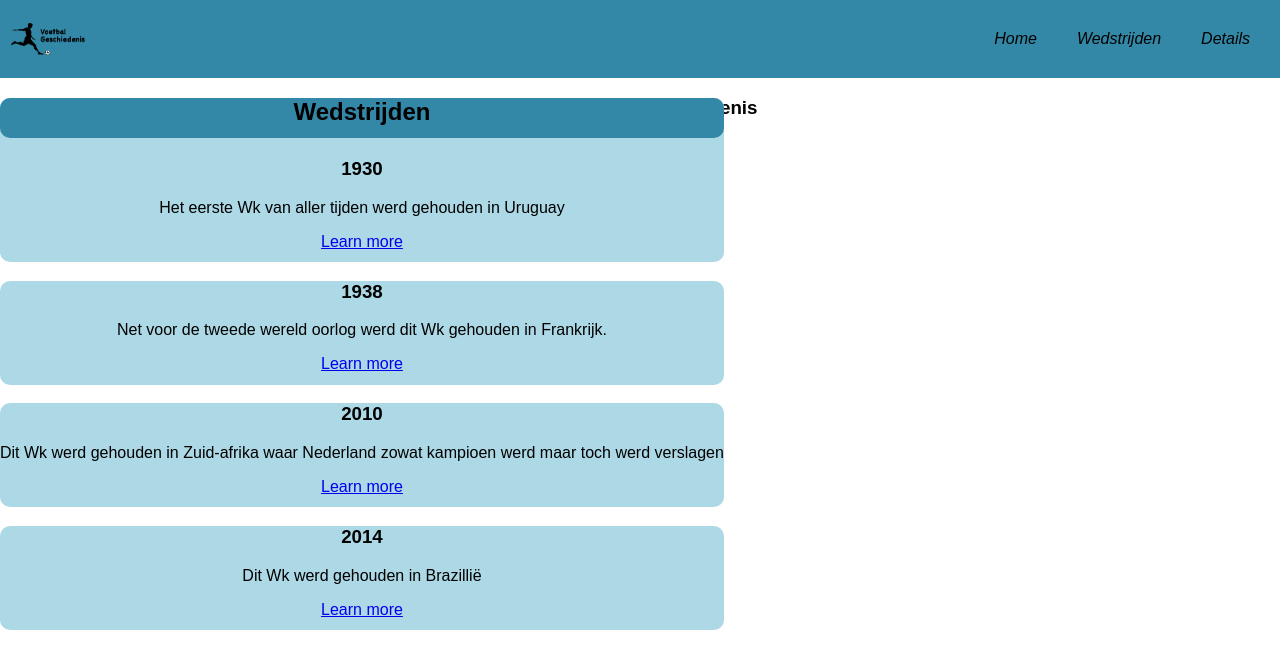
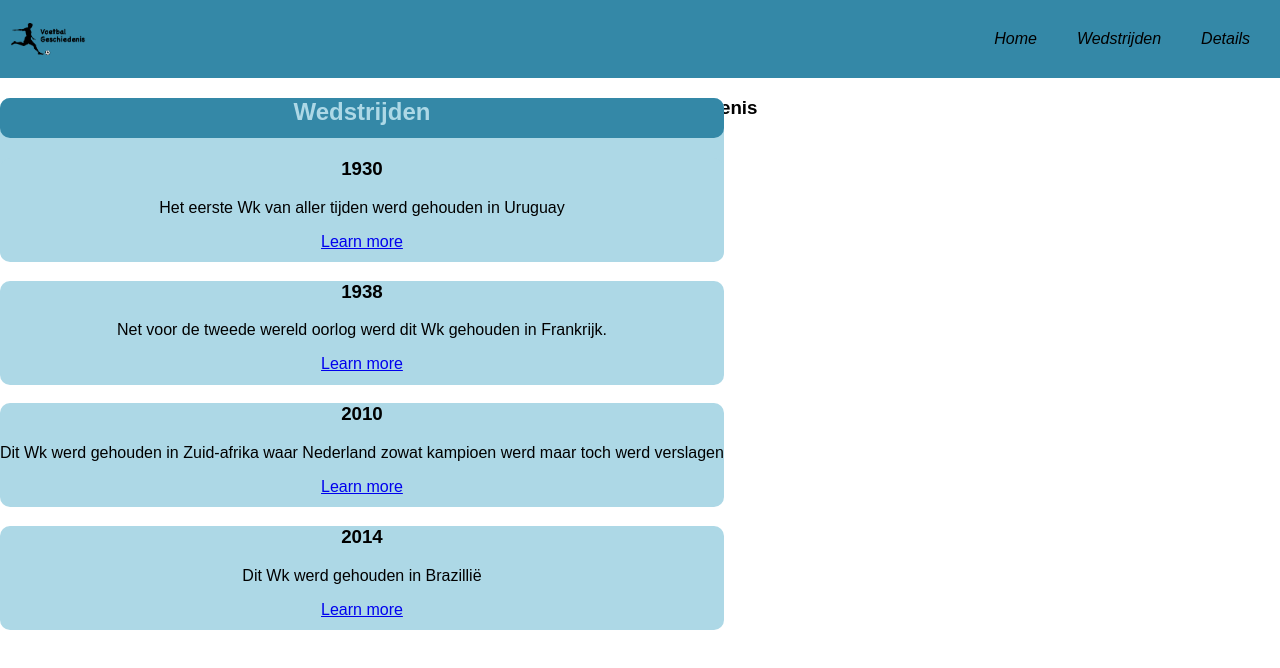
Before and after one commit to RobbertBons/Voetbalgeschiedenis, an Angular app in the folder Voetbalgeschiedenis/: page / in a window 1280 px wide. Shown: the top 668 px of the page. Built offline with nearby package versions, Linux system fonts and the light colour scheme.

Commit message:
achtergrond poging 2

```diff
--- a/Voetbalgeschiedenis/src/app/homepage/homepage.component.html
+++ b/Voetbalgeschiedenis/src/app/homepage/homepage.component.html
@@ -6,7 +6,7 @@
     <meta name="viewport" content="width=device-width, initial-scale=1.0">
     <title>Voetbalgeschiedenis</title>
 </head>
-        <div class="achtergrond"></div>
+
         <div id="header">
             <h1>Dit is voetbalgeschiedenis</h1>
         </div>
--- a/Voetbalgeschiedenis/src/app/homepage/homepage.component.scss
+++ b/Voetbalgeschiedenis/src/app/homepage/homepage.component.scss
@@ -28,7 +28,7 @@ $background: rgb(52, 136, 167);
             height: 5vh;
             background-color: $background;
             border-radius: 10px;
-
+            color: $secondary;
         }
 
         div{
```
